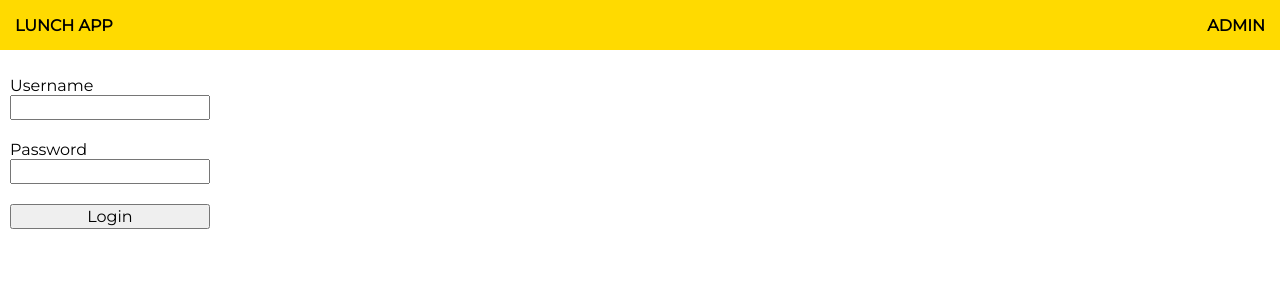
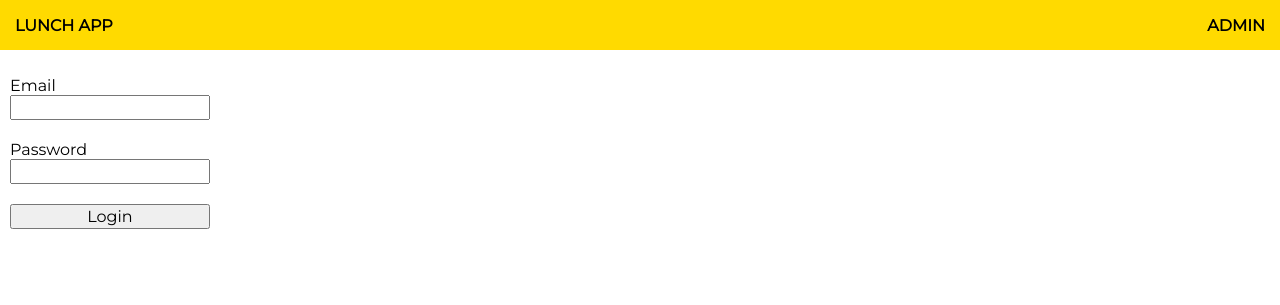
Before and after one commit to sianmoseley/react-lunch, a React (Create React App) app: page /admin in a window 1280 px wide. Shown: the top 305 px of the page. Built offline with nearby package versions, Linux system fonts and the light colour scheme; no server answers.

Commit message:
firebase login auth added

```diff
--- a/package.json
+++ b/package.json
@@ -9,6 +9,7 @@
     "@testing-library/user-event": "^12.2.2",
     "body-parser": "^1.19.0",
     "express": "^4.17.1",
+    "firebase": "^8.0.2",
     "mongoose": "^5.10.15",
     "nodemon": "^2.0.6",
     "react": "^17.0.1",
--- a/src/App.js
+++ b/src/App.js
@@ -6,6 +6,11 @@ import HomeScreen from "./screens/HomeScreen";
 import AdminScreen from "./screens/AdminScreen";
 
 class App extends React.Component {
+  constructor(props) {
+    super(props);
+    this.state = {};
+  }
+
   render() {
     return (
       <Provider store={store}>
--- a/src/components/Login.js
+++ /dev/null
@@ -1,37 +0,0 @@
-import React, { Component } from "react";
-
-export default class Login extends Component {
-  render() {
-    return (
-      <div className="loginForm">
-        <form onSubmit={this.onSubmit}>
-          <ul className="form-container">
-            <li>
-              <label>Username</label>
-              <input
-                name="username"
-                type="text"
-                // required
-                onChange={this.handleInput}
-              ></input>
-            </li>
-            <li>
-              <label>Password</label>
-              <input
-                name="password"
-                type="password"
-                // required
-                onChange={this.handleInput}
-              ></input>
-            </li>
-            <li>
-              <button className="loginButton" type="submit">
-                Login
-              </button>
-            </li>
-          </ul>
-        </form>
-      </div>
-    );
-  }
-}
--- /dev/null
+++ b/src/config/firebase.js
@@ -0,0 +1,15 @@
+import firebase from "firebase/app";
+
+var firebaseConfig = {
+  apiKey: "AIzaSyCkOUhLV5RgG6oJqu5IIFVM28dnnDqyyzc",
+  authDomain: "lunch-app-c819b.firebaseapp.com",
+  databaseURL: "https://lunch-app-c819b.firebaseio.com",
+  projectId: "lunch-app-c819b",
+  storageBucket: "lunch-app-c819b.appspot.com",
+  messagingSenderId: "429201586768",
+  appId: "1:429201586768:web:c76b3c5e7345beb0326f55",
+};
+
+const fire = firebase.initializeApp(firebaseConfig);
+
+export default fire;
--- /dev/null
+++ b/src/screens/AdminHomeScreen.js
@@ -0,0 +1,24 @@
+import React, { Component } from "react";
+import fire from "../config/firebase";
+
+export default class AdminHomeScreen extends Component {
+  constructor(props) {
+    super(props);
+    this.state = {};
+  }
+
+  logout() {
+    fire.auth().signOut();
+  }
+
+  render() {
+    return (
+      <div className="order-details">
+        <h3>Admin Homepage</h3>
+        <button onClick={this.logout}>Logout</button>
+        <button>Update Menu</button>
+        <button>View Orders</button>
+      </div>
+    );
+  }
+}
--- /dev/null
+++ b/src/screens/AdminLoginScreen.js
@@ -0,0 +1,74 @@
+import React, { Component } from "react";
+import fire from "../config/firebase";
+require("firebase/auth");
+
+export default class AdminLoginScreen extends Component {
+  constructor(props) {
+    super(props);
+    this.login = this.login.bind(this);
+    this.handleChange = this.handleChange.bind(this);
+    this.state = {
+      email: "",
+      password: "",
+    };
+  }
+
+  login(e) {
+    e.preventDefault();
+    fire
+      .auth()
+      .signInWithEmailAndPassword(this.state.email, this.state.password)
+      .then((u) => {
+        console.log(u);
+      })
+      .catch((err) => {
+        console.log(err);
+      });
+  }
+
+  handleChange(e) {
+    this.setState({
+      [e.target.name]: e.target.value,
+    });
+  }
+
+  render() {
+    return (
+      <div className="loginForm">
+        <form onSubmit={this.onSubmit}>
+          <ul className="form-container">
+            <li>
+              <label>Email</label>
+              <input
+                name="email"
+                type="email"
+                required
+                onChange={this.handleChange}
+                value={this.state.email}
+              ></input>
+            </li>
+            <li>
+              <label>Password</label>
+              <input
+                name="password"
+                type="password"
+                required
+                onChange={this.handleChange}
+                value={this.state.password}
+              ></input>
+            </li>
+            <li>
+              <button
+                className="loginButton"
+                type="submit"
+                onClick={this.login}
+              >
+                Login
+              </button>
+            </li>
+          </ul>
+        </form>
+      </div>
+    );
+  }
+}
--- a/src/screens/AdminScreen.js
+++ b/src/screens/AdminScreen.js
@@ -1,11 +1,34 @@
 import React, { Component } from "react";
-import Login from "../components/Login";
+import AdminHomeScreen from "./AdminHomeScreen";
+import fire from "../config/firebase";
+import AdminLoginScreen from "./AdminLoginScreen";
 
 export default class AdminScreen extends Component {
+  constructor(props) {
+    super(props);
+    this.state = {
+      user: {},
+    };
+  }
+  componentDidMount() {
+    this.authListener();
+  }
+  authListener() {
+    fire.auth().onAuthStateChanged((user) => {
+      if (user) {
+        this.setState({ user });
+      } else {
+        this.setState({ user: null });
+      }
+    });
+  }
+
   render() {
     return (
-      <div>
-        <Login />
+      <div className="App">
+        <div className="App">
+          {this.state.user ? <AdminHomeScreen /> : <AdminLoginScreen />}
+        </div>
       </div>
     );
   }
```
Also changed, not shown: 1 other file (tests, documents, lock files or other folders).
